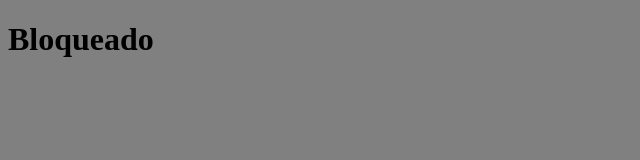
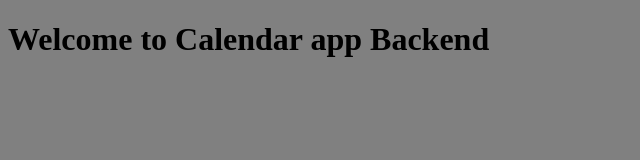
Before and after one commit to jcantini/CalendarApp-Backend, a website: page public/index.html in a window 1280 px wide. Shown: the whole page, without its empty margins (0-640 px from the left). Drawn offline with Linux system fonts and the light colour scheme.

Commit message:
changes on index.html

```diff
--- a/public/index.html
+++ b/public/index.html
@@ -8,6 +8,6 @@
     <title>Demo app</title>
 </head>
 <body>
-    <h1>Bloqueado</h1>
+    <h1>Welcome to Calendar app Backend</h1>
 </body>
 </html>
```
Also changed, not shown: README.md.
